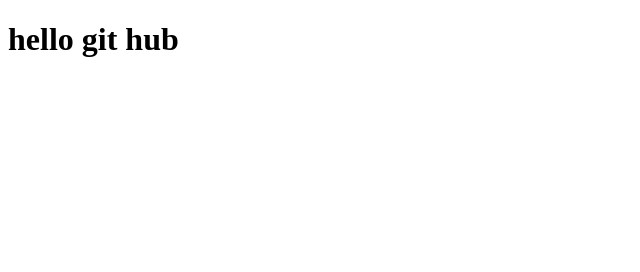
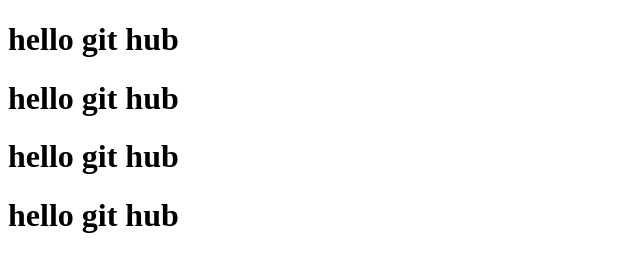
Before and after one commit to mostafa105/frist, a plain HTML site: page index.html in a window 1280 px wide. Shown: the whole page, without its empty margins (0-640 px from the left). Drawn offline with Linux system fonts and the light colour scheme.

Commit message:
add to this branch

```diff
--- a/index.html
+++ b/index.html
@@ -7,7 +7,11 @@
   <title>Document</title>
 </head>
 <body>
+
   <h1> hello git hub</h1>
+  <h1> hello git hub</h1>
+  <h1> hello git hub</h1><h1> hello git hub</h1>
+
 
 </body>
 </html>
```
Also changed, not shown: text.txt (added).
